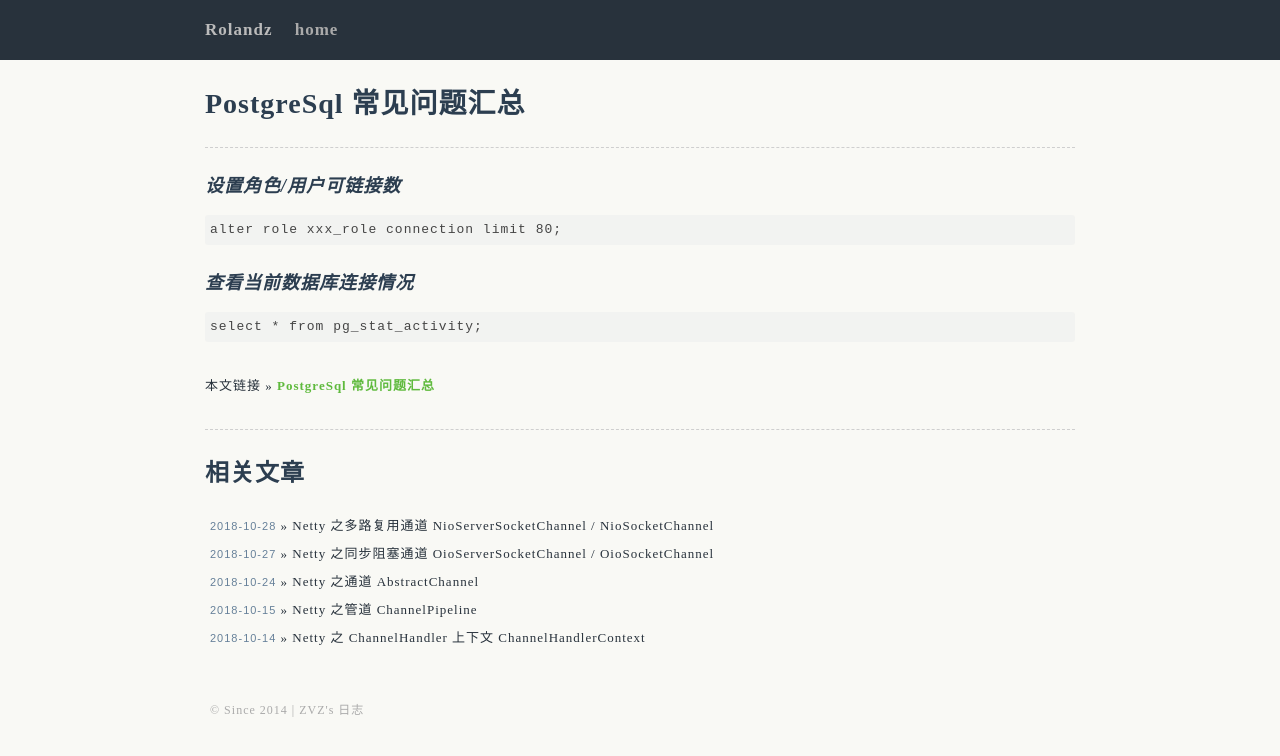
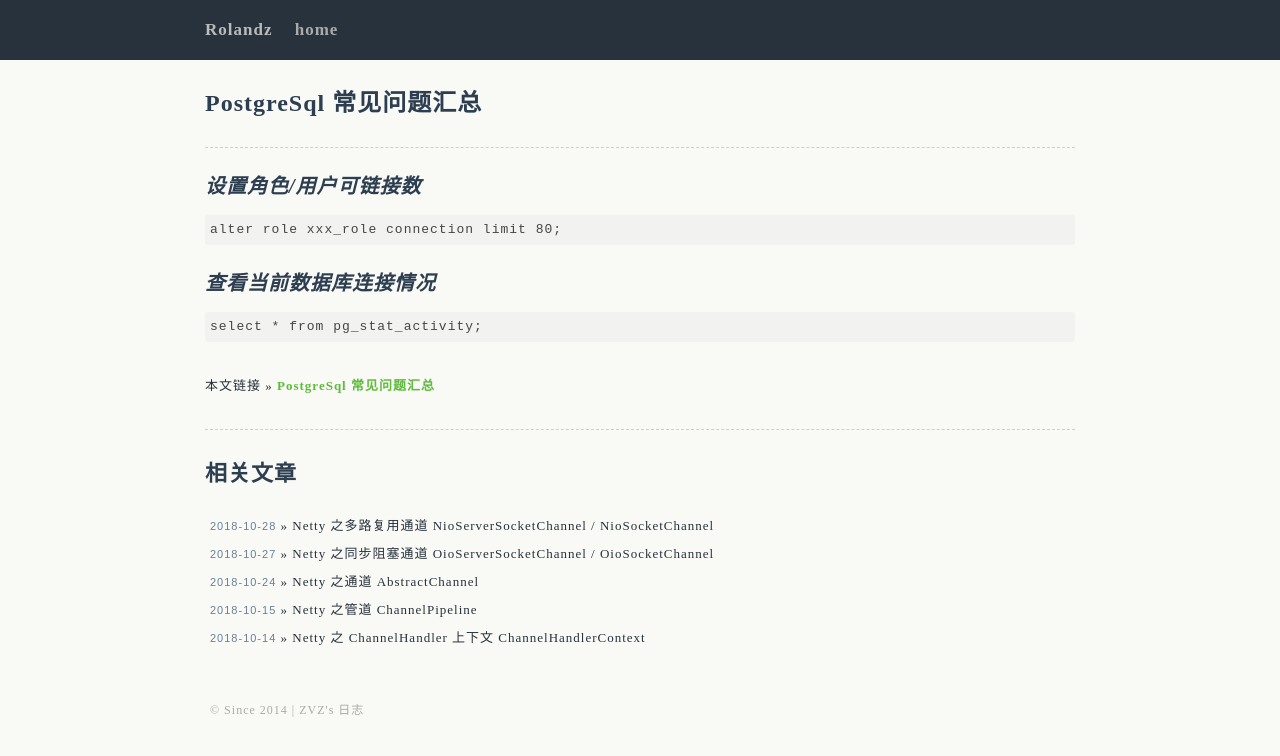
Before and after one commit to uxgnoz/uxgnoz.github.com, a Jekyll site: the page built from _posts/2016-11-09-postgresql-frq.md, in a window 1280 px wide. Shown: the top 756 px of the page. Built offline with Jekyll 4.4.1, drawn with Linux system fonts in a browser that asks for light colours; comment, search, counter and statistics services are not loaded.

Commit message:
css/screen.css

```diff
--- a/css/screen.css
+++ b/css/screen.css
@@ -32,30 +32,29 @@ h1, h2, h3, h4, h5, h6 {
 }
 
 h1 {
-  font-size: 28px;
+  font-size: 24px;
   margin-top: 30px;
 }
 
 h2 {
-  font-size: 24px;
+  font-size: 22px;
   margin: 30px 0 20px 5px;
 }
 
 h3 {
-  font-size: 18px;
+  font-size: 20px;
   font-style: italic;
   margin: 25px 0 15px 5px;
 }
 
 h4 {
   font-style: italic;
-  font-size: 16px;
+  font-size: 18px;
   margin: 25px 0 15px 5px;
 }
 
 p {
   margin: 15px 5px 15px 5px;
-
 }
 
 blockquote p {
```
